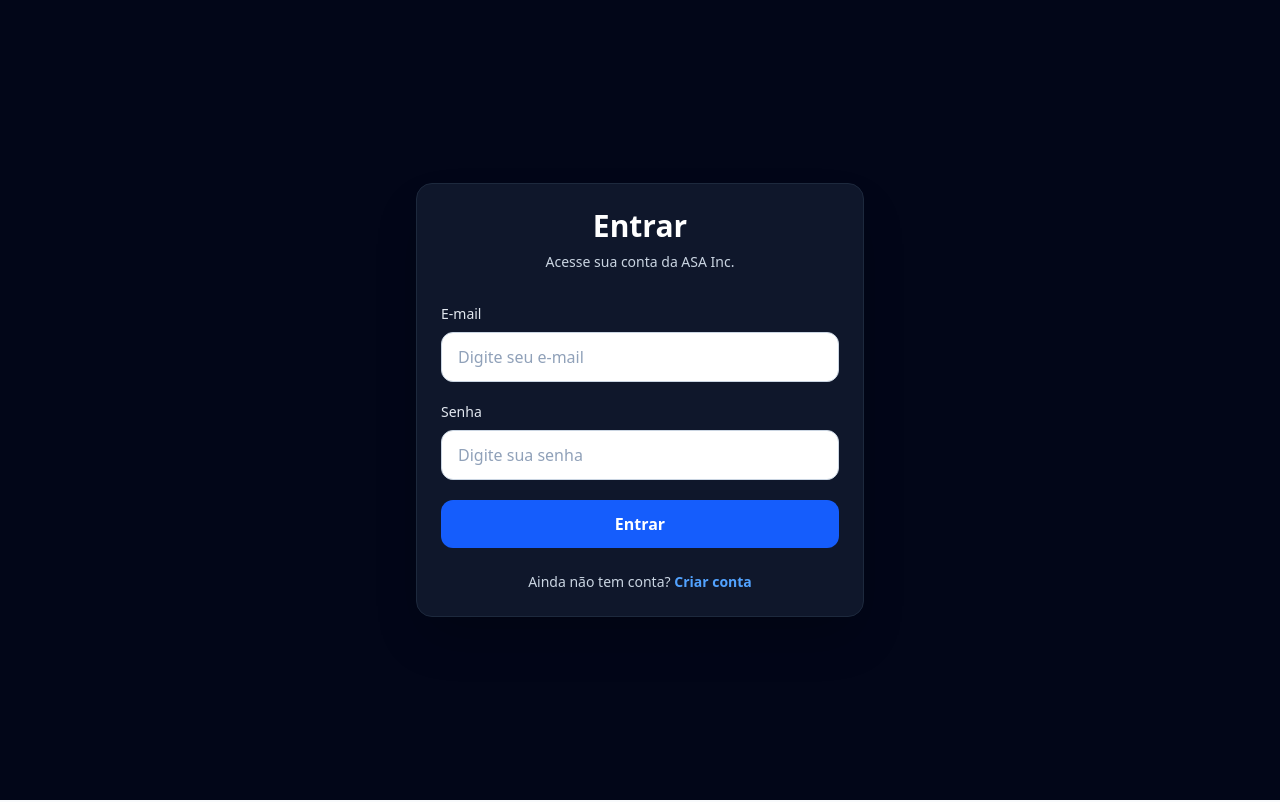
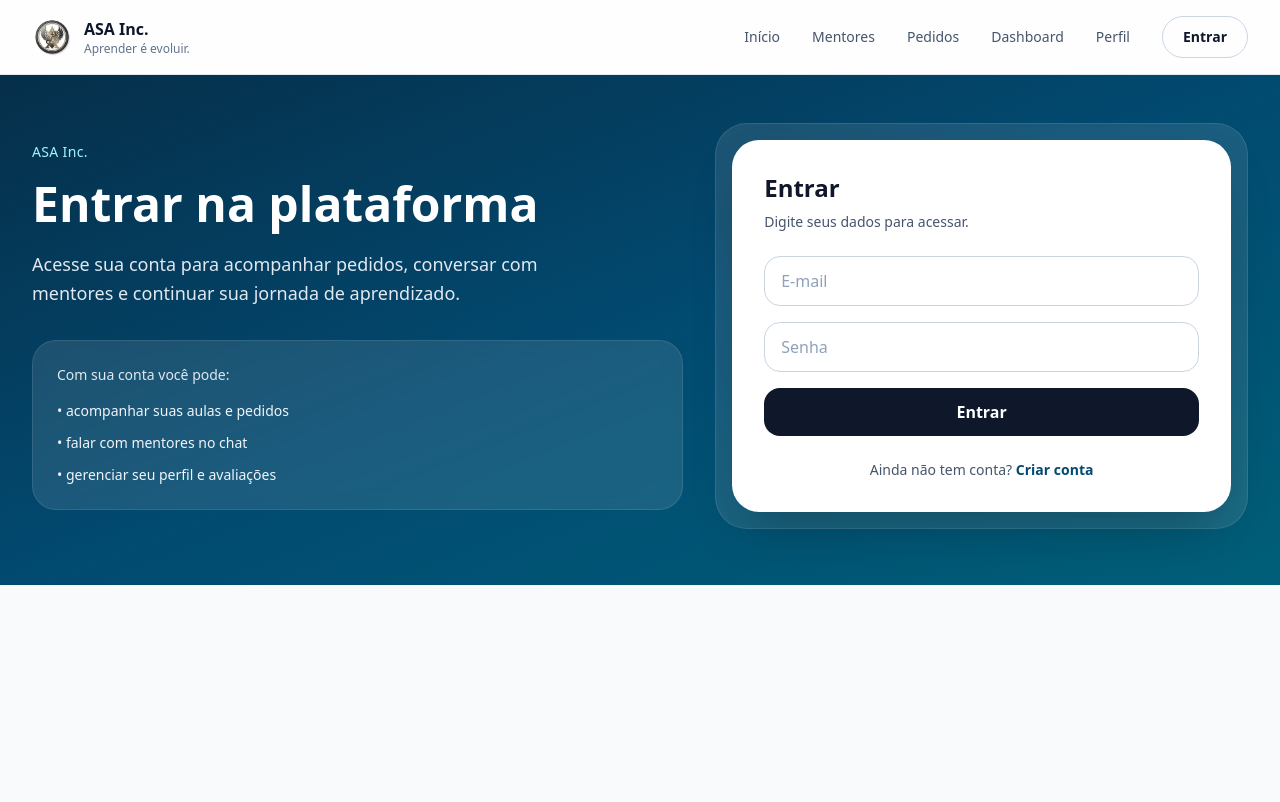
Before and after one commit to DgAleixo11/asa-inc, a Next.js app: page /login in a window 1280 px wide. Built offline with nearby package versions, Linux system fonts and the light colour scheme.

Commit message:
fix: corrige cor do texto nos inputs de login

```diff
--- a/src/app/login/page.tsx
+++ b/src/app/login/page.tsx
@@ -1,35 +1,36 @@
 "use client";
 
-import { FormEvent, useState } from "react";
+import { useState } from "react";
+import Link from "next/link";
 import { signIn } from "next-auth/react";
-import Link from "next/link";
 import { useRouter } from "next/navigation";
+import ResponsiveShell from "@/components/layout/ResponsiveShell";
 
 export default function LoginPage() {
   const router = useRouter();
 
-  const [email, setEmail] = useState("");
-  const [password, setPassword] = useState("");
+  const [form, setForm] = useState({
+    email: "",
+    password: "",
+  });
 
-  const [isLoading, setIsLoading] = useState(false);
-  const [errorMessage, setErrorMessage] = useState("");
+  const [message, setMessage] = useState("");
+  const [loading, setLoading] = useState(false);
 
-  async function handleSubmit(event: FormEvent<HTMLFormElement>) {
-    event.preventDefault();
-
-    setIsLoading(true);
-    setErrorMessage("");
+  async function handleSubmit(e: React.FormEvent) {
+    e.preventDefault();
+    setLoading(true);
+    setMessage("");
 
     const result = await signIn("credentials", {
-      email,
-      password,
+      email: form.email,
+      password: form.password,
       redirect: false,
     });
 
-    setIsLoading(false);
-
     if (result?.error) {
-      setErrorMessage("E-mail ou senha inválidos.");
+      setMessage("E-mail ou senha inválidos.");
+      setLoading(false);
       return;
     }
 
@@ -37,87 +38,96 @@ export default function LoginPage() {
     router.refresh();
   }
 
+  const inputClassName =
+    "w-full rounded-2xl border border-slate-300 bg-white px-4 py-3 text-slate-900 placeholder-slate-400 outline-none transition focus:border-sky-700";
+
   return (
-    <main className="min-h-screen bg-slate-950 px-4 py-10 text-white">
-      <div className="mx-auto flex min-h-[calc(100vh-80px)] w-full max-w-md items-center justify-center">
-        <section className="w-full rounded-2xl border border-slate-800 bg-slate-900 p-6 shadow-2xl">
-          <div className="mb-8 text-center">
-            <h1 className="text-3xl font-bold text-white">Entrar</h1>
+    <ResponsiveShell mobileActive="profile">
+      <section className="bg-gradient-to-br from-sky-950 via-sky-900 to-cyan-800 px-5 pb-10 pt-8 text-white md:px-8 md:pb-14 md:pt-12">
+        <div className="mx-auto max-w-7xl">
+          <div className="grid gap-8 lg:grid-cols-[1.1fr_0.9fr] lg:items-center">
+            <div className="max-w-2xl">
+              <p className="text-sm font-medium tracking-wide text-cyan-200">
+                ASA Inc.
+              </p>
+              <h1 className="mt-3 text-4xl font-bold leading-tight md:text-5xl">
+                Entrar na plataforma
+              </h1>
+              <p className="mt-4 max-w-xl text-base leading-relaxed text-slate-200 md:text-lg">
+                Acesse sua conta para acompanhar pedidos, conversar com mentores
+                e continuar sua jornada de aprendizado.
+              </p>
 
-            <p className="mt-2 text-sm text-slate-300">
-              Acesse sua conta da ASA Inc.
+              <div className="mt-6 rounded-3xl border border-white/10 bg-white/10 p-5 backdrop-blur md:mt-8 md:p-6">
+                <p className="text-sm text-slate-200">
+                  Com sua conta você pode:
                 </p>
+
+                <ul className="mt-4 space-y-3 text-sm text-slate-100">
+                  <li>• acompanhar suas aulas e pedidos</li>
+                  <li>• falar com mentores no chat</li>
+                  <li>• gerenciar seu perfil e avaliações</li>
+                </ul>
+              </div>
             </div>
 
-          <form onSubmit={handleSubmit} className="space-y-5">
-            <div>
-              <label
-                htmlFor="email"
-                className="mb-2 block text-sm font-medium text-slate-200"
-              >
-                E-mail
-              </label>
+            <div className="rounded-[2rem] border border-white/10 bg-white/10 p-3 backdrop-blur md:p-4">
+              <div className="rounded-[1.7rem] bg-white p-6 shadow-2xl md:p-8">
+                <h2 className="text-2xl font-bold text-slate-900">Entrar</h2>
+                <p className="mt-2 text-sm text-slate-600">
+                  Digite seus dados para acessar.
+                </p>
+
+                <form onSubmit={handleSubmit} className="mt-6 space-y-4">
+                  <input
+                    type="email"
+                    className={inputClassName}
+                    placeholder="E-mail"
+                    value={form.email}
+                    onChange={(e) =>
+                      setForm({ ...form, email: e.target.value })
+                    }
+                  />
 
                   <input
-                id="email"
-                name="email"
-                type="email"
-                autoComplete="email"
-                placeholder="Digite seu e-mail"
-                value={email}
-                onChange={(event) => setEmail(event.target.value)}
-                required
-                className="w-full rounded-xl border border-slate-300 bg-white px-4 py-3 text-slate-950 placeholder:text-slate-400 outline-none transition focus:border-blue-500 focus:ring-2 focus:ring-blue-500"
+                    type="password"
+                    className={inputClassName}
+                    placeholder="Senha"
+                    value={form.password}
+                    onChange={(e) =>
+                      setForm({ ...form, password: e.target.value })
+                    }
                   />
-            </div>
-
-            <div>
-              <label
-                htmlFor="password"
-                className="mb-2 block text-sm font-medium text-slate-200"
-              >
-                Senha
-              </label>
-
-              <input
-                id="password"
-                name="password"
-                type="password"
-                autoComplete="current-password"
-                placeholder="Digite sua senha"
-                value={password}
-                onChange={(event) => setPassword(event.target.value)}
-                required
-                className="w-full rounded-xl border border-slate-300 bg-white px-4 py-3 text-slate-950 placeholder:text-slate-400 outline-none transition focus:border-blue-500 focus:ring-2 focus:ring-blue-500"
-              />
-            </div>
-
-            {errorMessage && (
-              <div className="rounded-xl border border-red-500/40 bg-red-500/10 px-4 py-3 text-sm text-red-200">
-                {errorMessage}
-              </div>
-            )}
 
                   <button
                     type="submit"
-              disabled={isLoading}
-              className="w-full rounded-xl bg-blue-600 px-4 py-3 font-semibold text-white transition hover:bg-blue-700 disabled:cursor-not-allowed disabled:opacity-70"
+                    disabled={loading}
+                    className="w-full rounded-2xl bg-slate-900 px-4 py-3 font-semibold text-white transition hover:bg-slate-800 disabled:opacity-70"
                   >
-              {isLoading ? "Entrando..." : "Entrar"}
+                    {loading ? "Entrando..." : "Entrar"}
                   </button>
                 </form>
 
-          <div className="mt-6 text-center text-sm text-slate-300">
+                {message ? (
+                  <p className="mt-4 rounded-2xl bg-slate-50 px-4 py-3 text-sm text-slate-700">
+                    {message}
+                  </p>
+                ) : null}
+
+                <div className="mt-6 text-center text-sm text-slate-600">
                   Ainda não tem conta?{" "}
                   <Link
-              href="/register"
-              className="font-semibold text-blue-400 hover:text-blue-300"
+                    href="/cadastro"
+                    className="font-semibold text-sky-900 hover:text-sky-700"
                   >
                     Criar conta
                   </Link>
                 </div>
+              </div>
+            </div>
+          </div>
+        </div>
       </section>
-      </div>
-    </main>
+    </ResponsiveShell>
   );
 }
```
Lines whose indentation alone changed are shown as unchanged.
